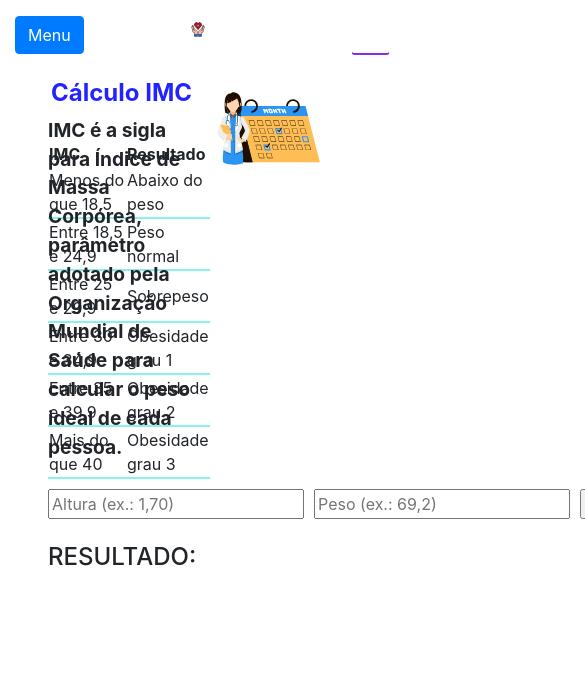
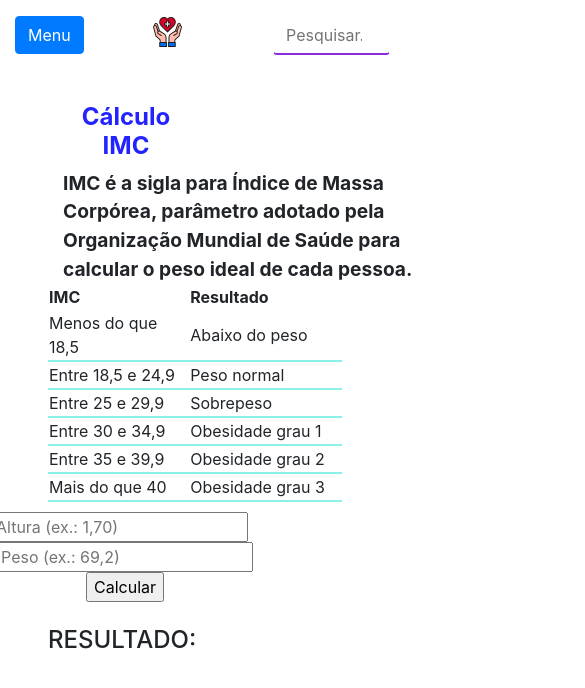
Before and after one commit to Rafael-doctom/imc-web, a plain HTML site: page index.html in a window 390 px wide. Shown: the top 688 px of the page, 585 px wide, since content can reach past the window. Drawn offline with nearby package versions, Linux system fonts and the light colour scheme.

Commit message:
updating css

```diff
--- a/index.html
+++ b/index.html
@@ -40,10 +40,10 @@
         </div>
     </header>
     <!-- FECHAR HEADER -->
-    <div class="teste-img ml-5 mr-5 mt-4">
+    <div class="teste-img ml-5 mr-5 mt-5">
         <div class="introducao">
-            <div class="introducao-dados">
-                <div class="text-resume">
+            <div class="introducao-dados ">
+                <div class="text-resume col-md-12  ">
                     <div class="title ">
                         <h4>Cálculo IMC</h4>
                     </div>
--- a/style.css
+++ b/style.css
@@ -90,6 +90,8 @@
 .calculdora{
     display: flex;
     align-items: center;
+    flex-direction: column;
+    margin-right: 150px;
     margin-top:10px;
 }
 
@@ -104,18 +106,66 @@
 
 
 
+@media (max-width: 768px){
+
+    .container{
+        /* padding: 1rem; */
+    }
+    .image-background{
+        /* display: none; */
+    }
+    /* TABELA */
+    .tabela {
+        text-align: left;
+        margin-top: 0px;
+    }
+
+
+}
 
 
 
-@media (max-width: 360px){
+@media (max-width: 425px){
+    .logo img{
+        width: 100%;
+        max-width: 30%;
+    }
+
+    #header .pesquisar input{
+        width: 30vw;
+        border-bottom: 2px solid blueviolet;
+    }
+    .image-background{
+        display: none;
+    }
+    .text-resume p{
+        font-size: 1.2rem;
+        font-weight: 700;
+        margin:0;
+        width: 25rem;
+    }
     .expo{
-        /* display: flex; */
         flex-direction: column;
     }
-    .text-resume{
+    .tabela tr td{
         width: 100%;
+        width: 50vw;
+        border-bottom: 2px solid rgb(138, 241, 233);
     }
-    #altura, #peso{
-        padding: 15px;
+    /* CALCULADORA */
+    .calculdora{
+        display: flex;
+        align-items: center;
+        flex-direction: column;
+        margin-right: 150px;
+        margin-top:10px;
     }
+    .calcular input{
+        width:20vw;
+        margin-left: 10px;
+    }
+
+
+
+
 }
```
Lines whose indentation alone changed are shown as unchanged.
